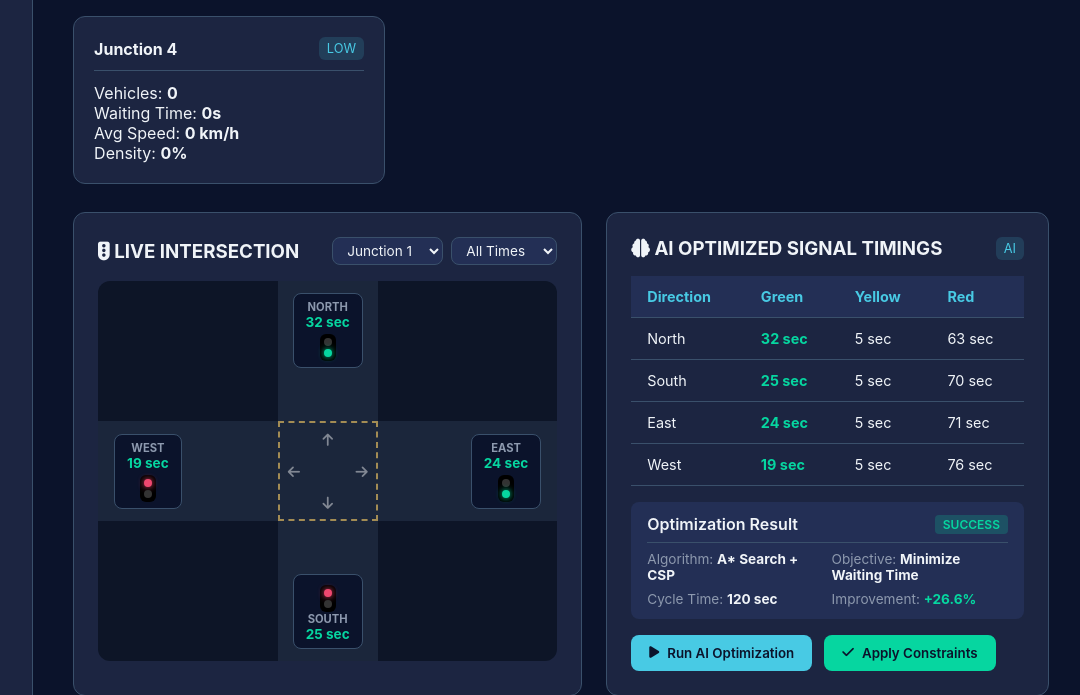
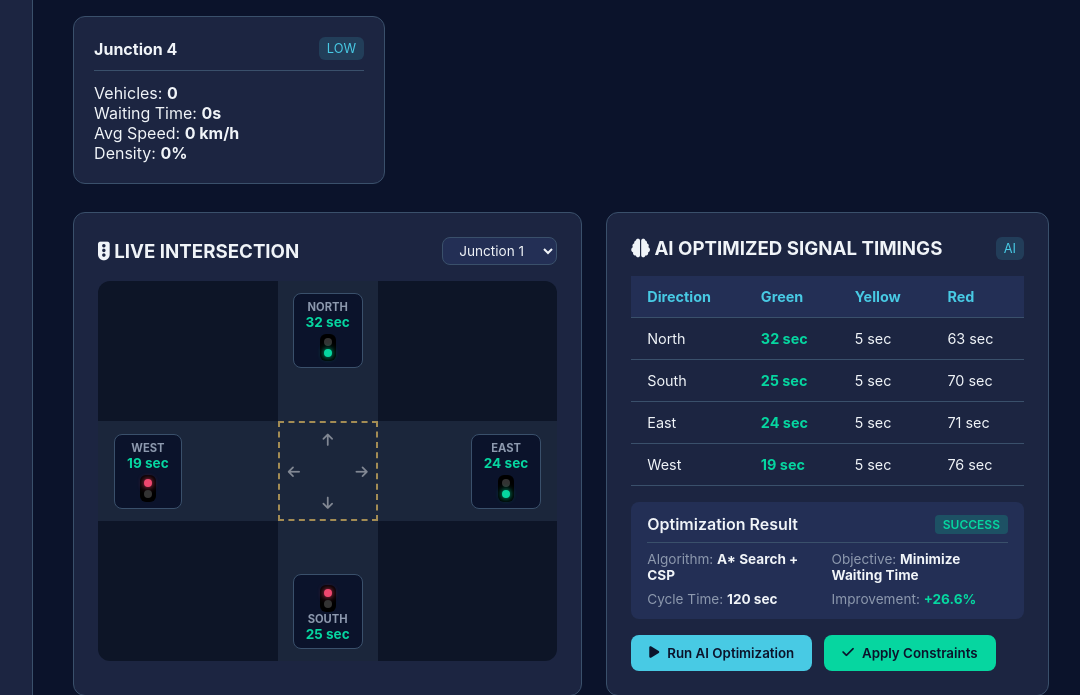
Before and after one commit to tatikondaloknath-eng/trafficsignal_ai_project, a Flask app: page / in a window 1280 px wide. Shown: the part 470-1165 px from the top of the page, without its empty margins (191-1271 px from the left). Run offline with Flask 3, Linux system fonts and the light colour scheme; data that the repository does not hold is empty.

Commit message:
Update index.html

```diff
--- a/templates/index.html
+++ b/templates/index.html
@@ -86,21 +86,12 @@
                     <div class="card road-card">
                         <div class="card-header-flex">
                             <h3><i class="fa-solid fa-traffic-light"></i> LIVE INTERSECTION</h3>
-                            <div style="display: flex; gap: 8px;">
-                                <select id="dash-junction-select" class="select-input" style="padding: 4px 10px; font-size: 0.85rem;">
-                                    <option value="1" selected>Junction 1</option>
-                                    <option value="2">Junction 2</option>
-                                    <option value="3">Junction 3</option>
-                                    <option value="4">Junction 4</option>
-                                </select>
-                                <select id="dash-time-select" class="select-input" style="padding: 4px 10px; font-size: 0.85rem;">
-                                    <option value="all" selected>All Times</option>
-                                    <option value="morning">Morning</option>
-                                    <option value="afternoon">Afternoon</option>
-                                    <option value="evening">Evening</option>
-                                    <option value="night">Night</option>
-                                </select>
-                            </div>
+                            <select id="dash-junction-select" class="select-input" style="padding: 4px 12px; font-size: 0.85rem;">
+                                <option value="1" selected>Junction 1</option>
+                                <option value="2">Junction 2</option>
+                                <option value="3">Junction 3</option>
+                                <option value="4">Junction 4</option>
+                            </select>
                         </div>
 
                         <div class="intersection-map">
@@ -286,13 +277,6 @@
                             <option value="3">Junction 3 (Agent 3)</option>
                             <option value="4">Junction 4 (Agent 4)</option>
                         </select>
-                        <select id="opt-time-select" class="select-input">
-                            <option value="all">All Times</option>
-                            <option value="morning">Morning</option>
-                            <option value="afternoon">Afternoon</option>
-                            <option value="evening">Evening</option>
-                            <option value="night">Night</option>
-                        </select>
                         <button class="btn btn-primary" id="run-opt-btn"><i class="fa-solid fa-brain"></i> Run AI Optimization</button>
                     </div>
 
@@ -344,20 +328,12 @@
 
                     <div class="dataset-controls mt-4">
                         <div style="display: flex; gap: 12px; align-items: center;">
-                            <label for="sim-junction-select"><strong>Junction:</strong></label>
+                            <label for="sim-junction-select"><strong>Select Junction:</strong></label>
                             <select id="sim-junction-select" class="select-input">
                                 <option value="1">Junction 1</option>
                                 <option value="2">Junction 2</option>
                                 <option value="3">Junction 3</option>
                                 <option value="4">Junction 4</option>
-                            </select>
-                            <label for="sim-time-select"><strong>Time:</strong></label>
-                            <select id="sim-time-select" class="select-input">
-                                <option value="all">All Times</option>
-                                <option value="morning">Morning</option>
-                                <option value="afternoon">Afternoon</option>
-                                <option value="evening">Evening</option>
-                                <option value="night">Night</option>
                             </select>
                         </div>
                         <div id="sim-junction-stats" class="badge-accent">
```
